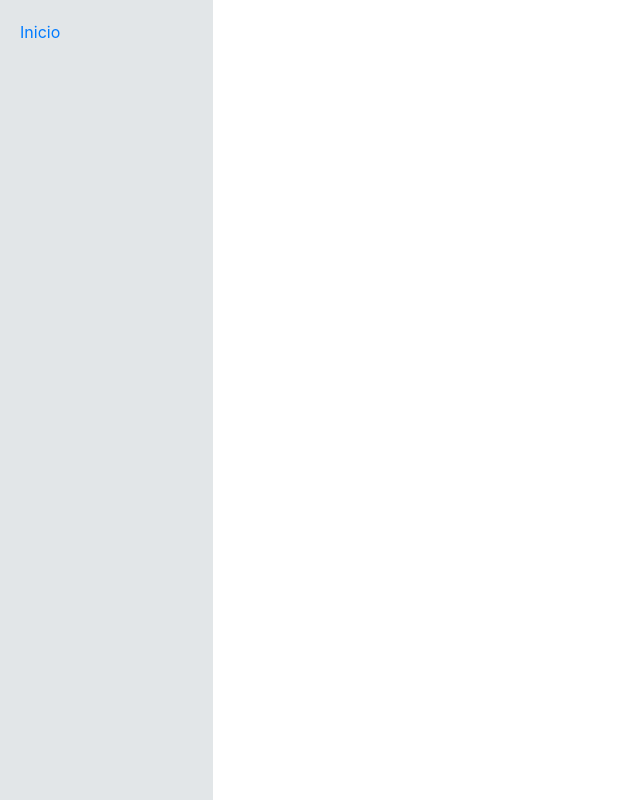
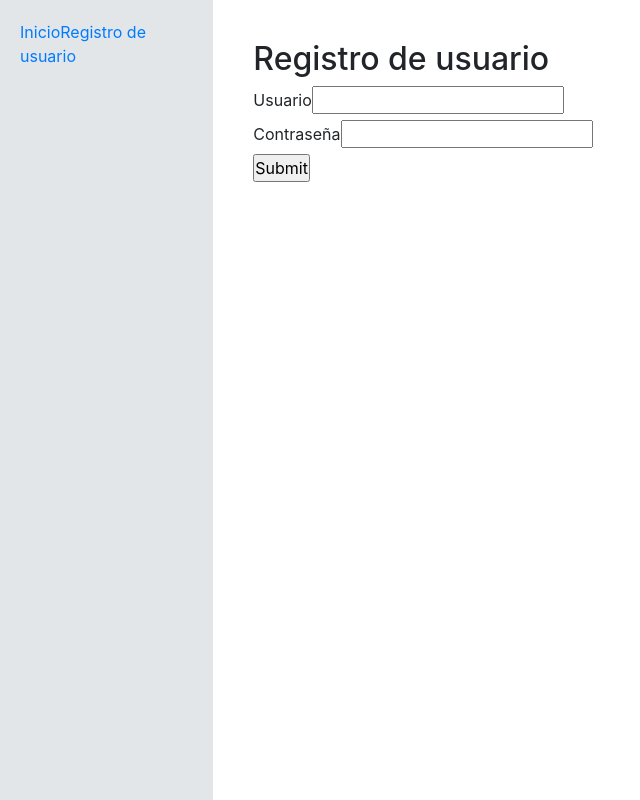
Before and after one commit to jlr032032/pruebas-adonis-nuxt, a Nuxt app in the folder site/: page /signup in a window 1280 px wide. Before the commit this address had no page. Shown: the whole page, without its empty margins (0-640 px from the left). Built offline with nearby package versions, Linux system fonts and the light colour scheme.

Commit message:
Crea vista para registro de usuario

```diff
--- a/site/components/AppMenu.vue
+++ b/site/components/AppMenu.vue
@@ -1,5 +1,6 @@
 <template>
   <nav>
     <nuxt-link to="/">Inicio</nuxt-link>
+    <nuxt-link to="/signup">Registro de usuario</nuxt-link>
   </nav>
 </template>
--- /dev/null
+++ b/site/pages/signup/index.vue
@@ -0,0 +1,16 @@
+<template>
+  <div>
+    <h2 class="title">Registro de usuario</h2>
+    <form>
+      <div>
+        <label>Usuario</label>
+        <input type="text">
+      </div>
+      <div>
+        <label>Contraseña</label>
+        <input type="password">
+      </div>
+      <input type="submit">
+    </form>
+  </div>
+</template>
```
